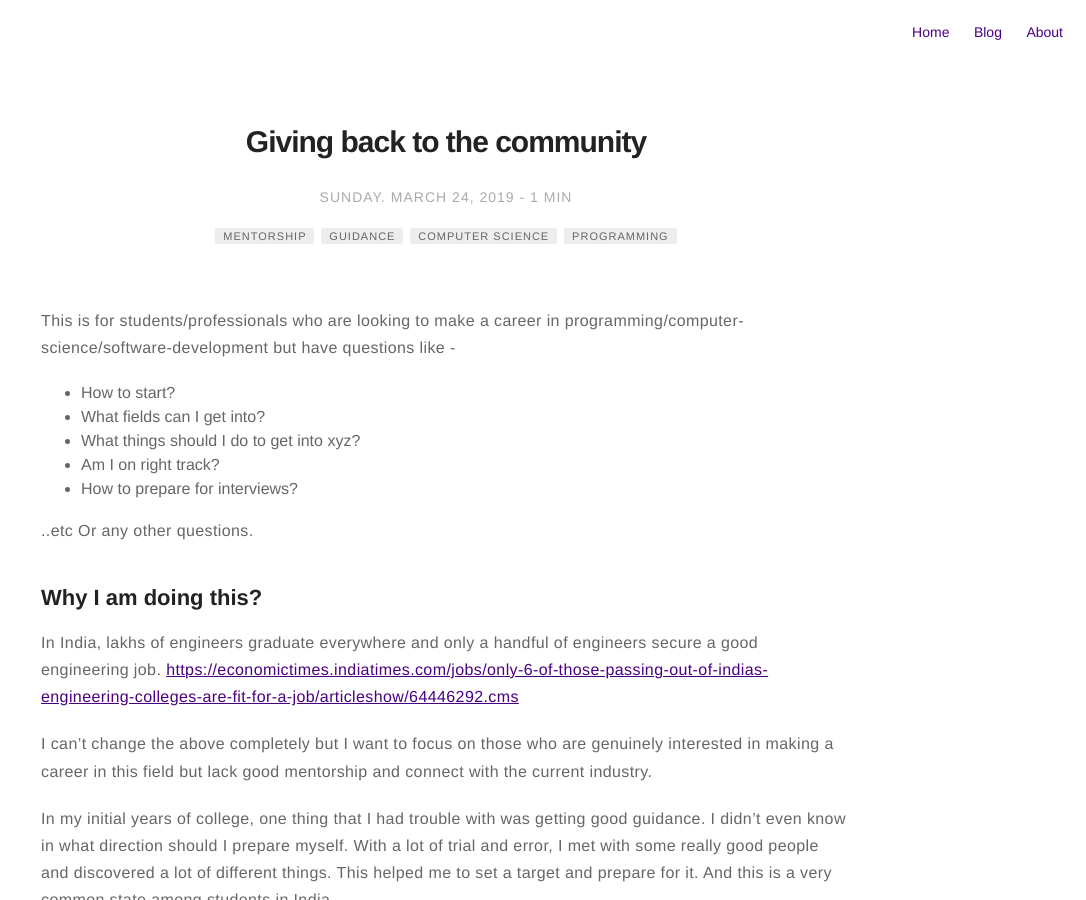
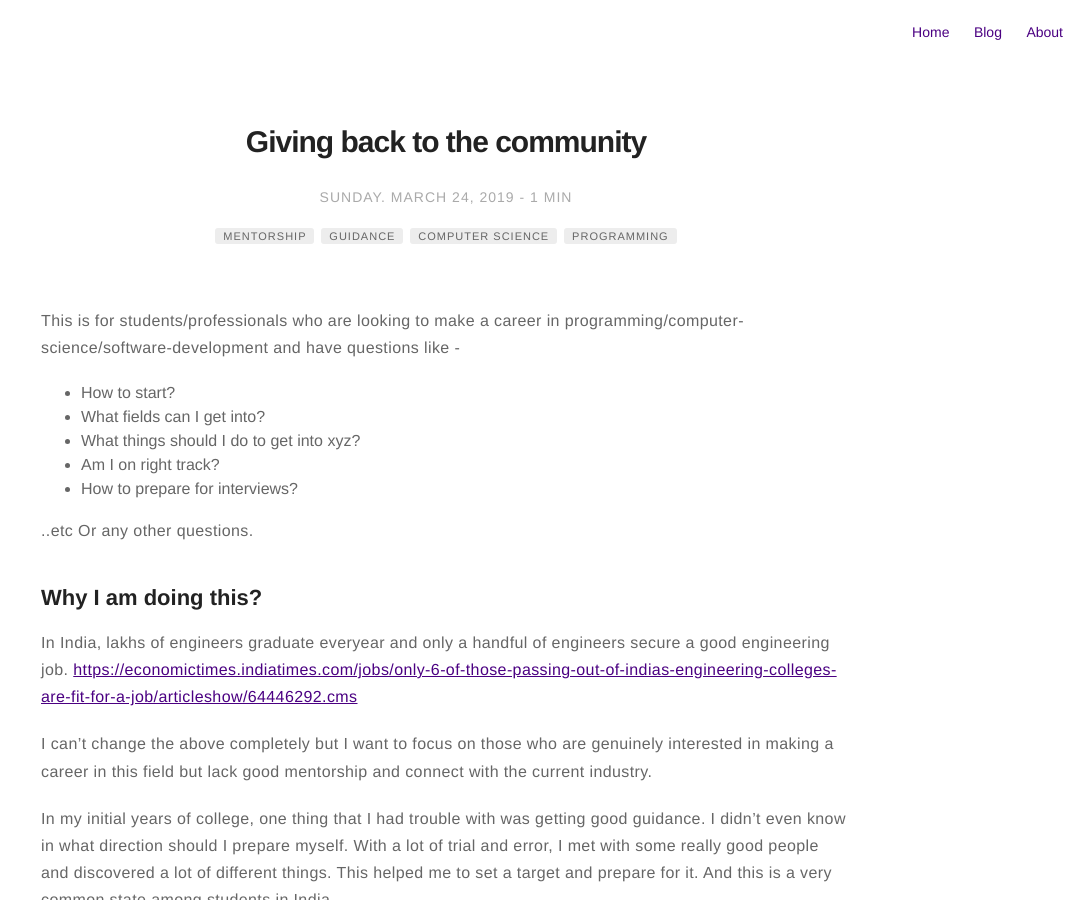
Before and after one commit to Aditya-Chowdhry/Aditya-Chowdhry.github.io, a Jekyll site: the page built from _posts/2019-03-24-giving-back-to-community.markdown, in a window 1280 px wide and 900 px high. Shown: the whole window, without its empty margins (194-1280 px from the left). Built offline with Jekyll 4.4.1, drawn with Linux system fonts in a browser that asks for light colours; comment, search, counter and statistics services are not loaded.

Commit message:
edits give back to community

```diff
--- a/_posts/2019-03-24-giving-back-to-community.markdown
+++ b/_posts/2019-03-24-giving-back-to-community.markdown
@@ -18,7 +18,7 @@ externalLink: false
 ---
 
 
-This is for students/professionals who are looking to make a career in programming/computer-science/software-development but have questions like -
+This is for students/professionals who are looking to make a career in programming/computer-science/software-development and have questions like -
 
 - How to start?
 - What fields can I get into?
@@ -29,7 +29,7 @@ This is for students/professionals who are looking to make a career in programmi
 ..etc Or any other questions.
 
 ## Why I am doing this?
-In India, lakhs of engineers graduate everywhere and only a handful of engineers secure a good engineering job. <https://economictimes.indiatimes.com/jobs/only-6-of-those-passing-out-of-indias-engineering-colleges-are-fit-for-a-job/articleshow/64446292.cms>
+In India, lakhs of engineers graduate everyear and only a handful of engineers secure a good engineering job. <https://economictimes.indiatimes.com/jobs/only-6-of-those-passing-out-of-indias-engineering-colleges-are-fit-for-a-job/articleshow/64446292.cms>
 
 I can't change the above completely but I want to focus on those who are genuinely interested in making a career in this field but lack good mentorship and connect with the current industry.
 
```
